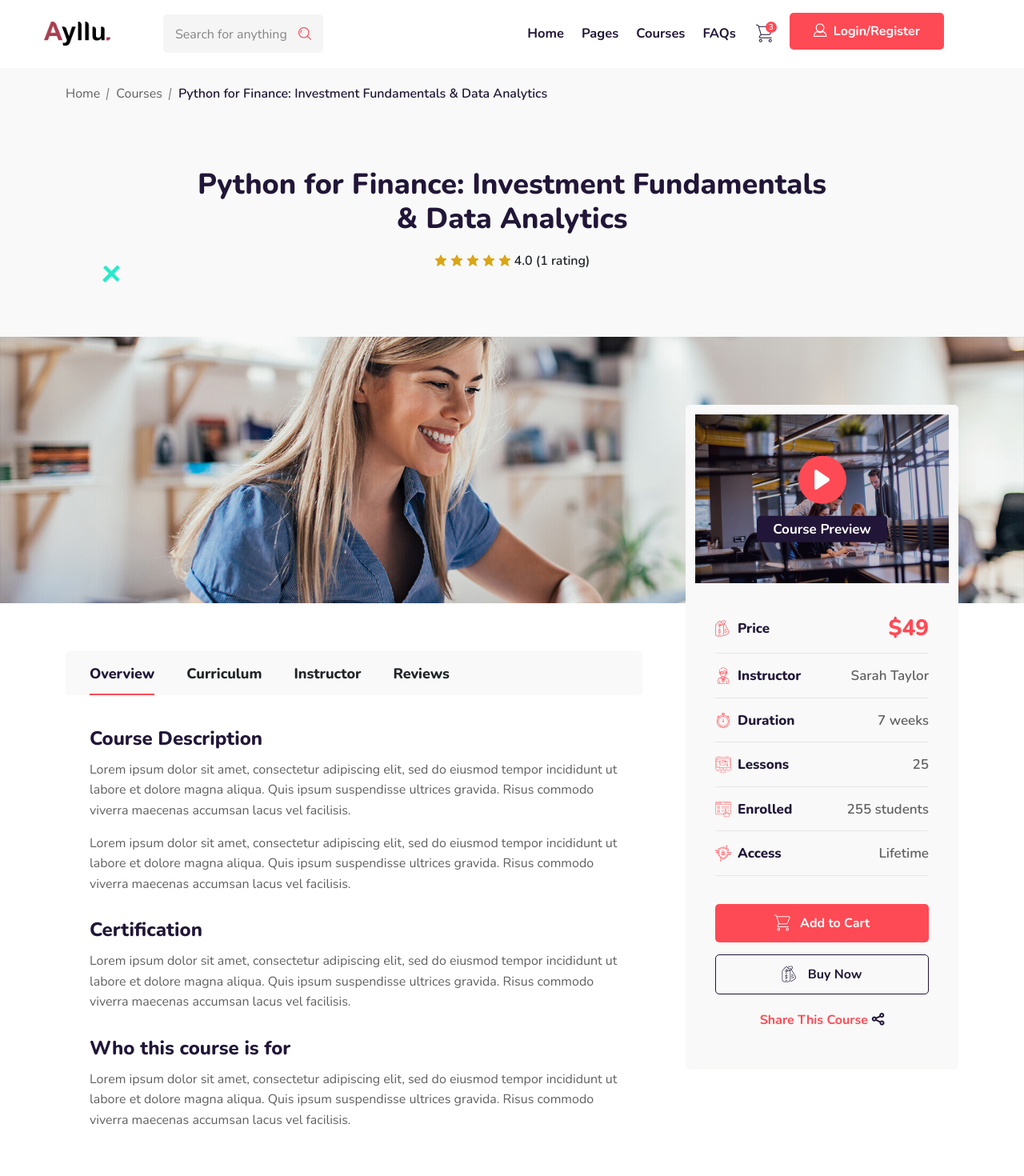
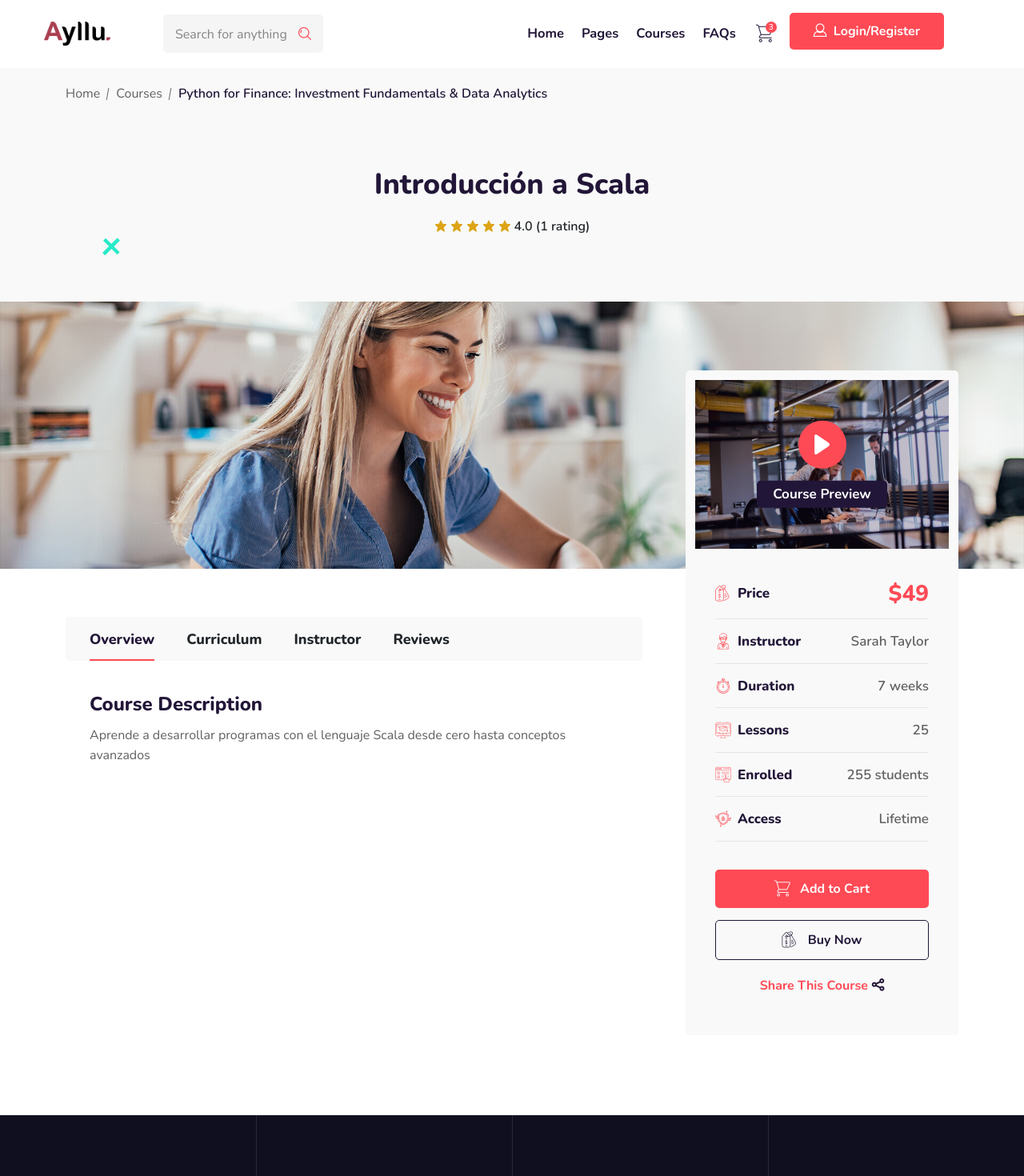
Before and after one commit to AylluAcademy-org/ayllu-frontend, a Next.js app: page /single-courses-1 in a window 1280 px wide. Shown: the top 1470 px of the page at 80% size. Built offline with nearby package versions, Linux system fonts and the light colour scheme; a web font is replaced by a local one.

Commit message:
:lipstick: Update style in preview course view

```diff
--- a/pages/single-courses-1.js
+++ b/pages/single-courses-1.js
@@ -12,7 +12,7 @@ const SingleCourses = () => {
         <React.Fragment>
             <Navbar />
             <PageBanner
-                pageTitle="Python for Finance: Investment Fundamentals & Data Analytics"
+                pageTitle="Introducción a Scala"
                 homePageUrl="/"
                 homePageText="Home"
                 innerPageUrl="/courses-1"
@@ -40,12 +40,11 @@ const SingleCourses = () => {
                                     <TabPanel>
                                         <div className="courses-overview">
                                             <h3>Course Description</h3>
-                                            <p>Lorem ipsum dolor sit amet, consectetur adipiscing elit, sed do eiusmod tempor incididunt ut labore et dolore magna aliqua. Quis ipsum suspendisse ultrices gravida. Risus commodo viverra maecenas accumsan lacus vel facilisis.</p>
-                                            <p>Lorem ipsum dolor sit amet, consectetur adipiscing elit, sed do eiusmod tempor incididunt ut labore et dolore magna aliqua. Quis ipsum suspendisse ultrices gravida. Risus commodo viverra maecenas accumsan lacus vel facilisis.</p>
-                                            <h3>Certification</h3>
+                                            <p>Aprende a desarrollar programas con el lenguaje Scala desde cero hasta conceptos avanzados</p>
+                                            {/* <h3>Certification</h3>
                                             <p>Lorem ipsum dolor sit amet, consectetur adipiscing elit, sed do eiusmod tempor incididunt ut labore et dolore magna aliqua. Quis ipsum suspendisse ultrices gravida. Risus commodo viverra maecenas accumsan lacus vel facilisis.</p>
                                             <h3>Who this course is for</h3>
-                                            <p>Lorem ipsum dolor sit amet, consectetur adipiscing elit, sed do eiusmod tempor incididunt ut labore et dolore magna aliqua. Quis ipsum suspendisse ultrices gravida. Risus commodo viverra maecenas accumsan lacus vel facilisis.</p>
+                                            <p>Lorem ipsum dolor sit amet, consectetur adipiscing elit, sed do eiusmod tempor incididunt ut labore et dolore magna aliqua. Quis ipsum suspendisse ultrices gravida. Risus commodo viverra maecenas accumsan lacus vel facilisis.</p> */}
                                         </div>
                                     </TabPanel>
 
@@ -338,7 +337,6 @@ const SingleCourses = () => {
                 </div>
             </div>
 
-            <YouMightLikeTheCourses />
 
             <Footer />
         </React.Fragment>
```
